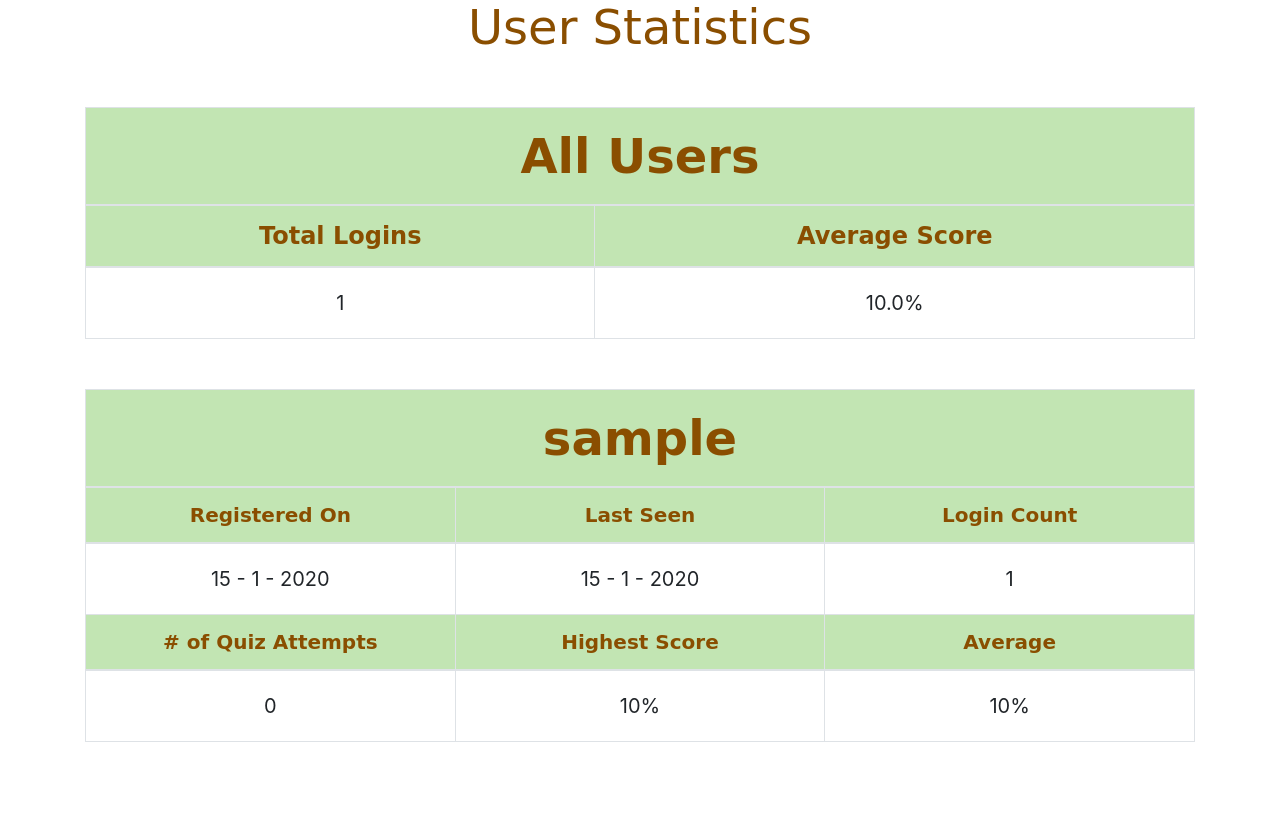
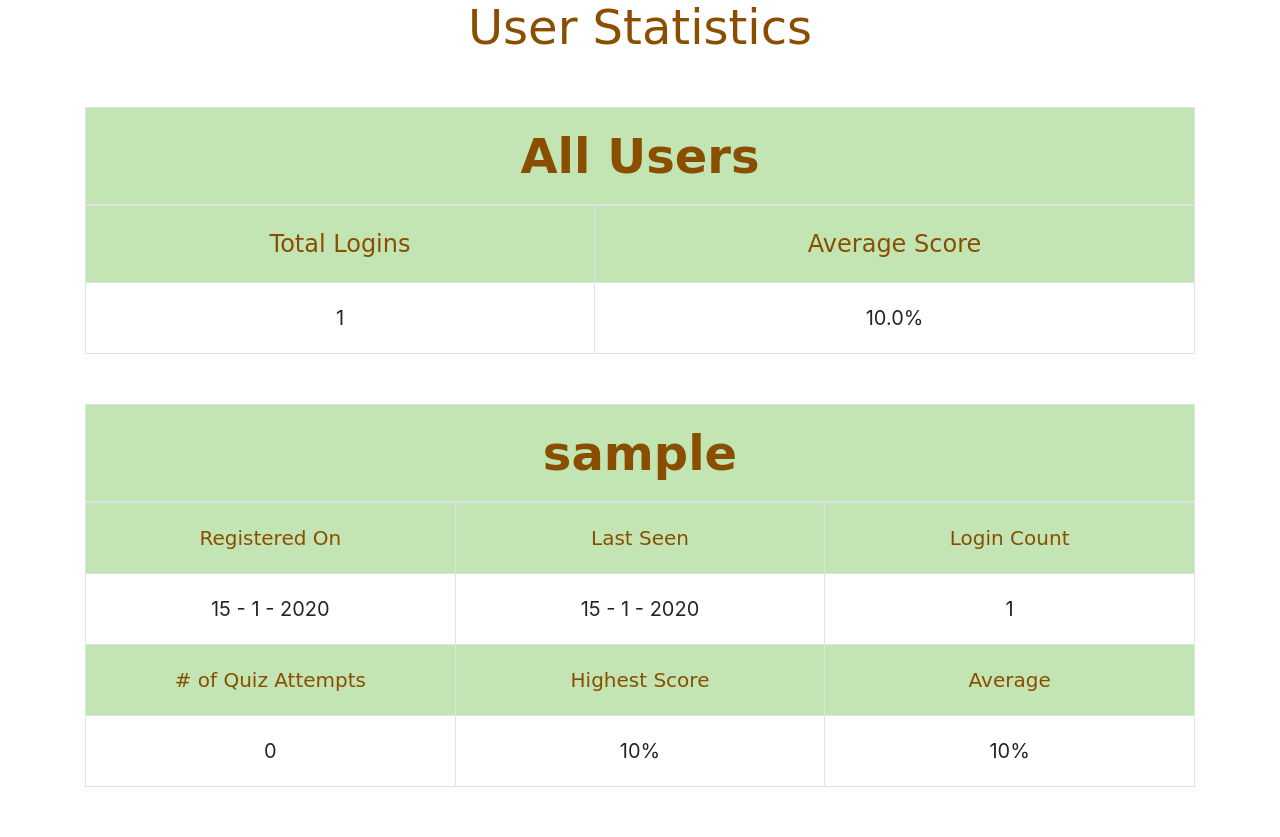
Before and after one commit to thomas-cleary-uwa/cits3403-project, a Flask app: page /user_stats in a window 1280 px wide. Shown: the part 339-1176 px from the top of the page. Before the commit the page ends 1081 px from the top, so only its background shows below. Run offline with Flask 2, Linux system fonts and the light colour scheme; a user stored in the database is signed in; tables that the repository leaves empty hold one stand-in row (values such as "Sample post"); some web fonts are replaced.

Commit message:
format/validate all admin html pages

```diff
--- a/app/static/css/ezTrees.css
+++ b/app/static/css/ezTrees.css
@@ -76,7 +76,7 @@
   margin-right: auto;
 }
 
-.table-results thead {
+.table-results thead, .second-heading {
   background-color: rgba(86, 181, 42, 0.356);
 }
 
--- a/app/templates/admin_pages/admin_index.html
+++ b/app/templates/admin_pages/admin_index.html
@@ -1,6 +1,7 @@
 {% extends "base_content.html" %}
 
 {% block inContainer %}
+
   <div class="div-centered">
     <h1 class="page-heading">ezTrees Administrator Site</h1>
   </div>
--- a/app/templates/admin_pages/user_attempts_landing.html
+++ b/app/templates/admin_pages/user_attempts_landing.html
@@ -8,15 +8,17 @@
       <th class="page-subheading">Users</th>
     </tr>
   </thead>
+
   {% for user, attempt_count in users %}
   {% if attempt_count > 0 %}
   <tr>
     <td class="page-text">
       <a href="{{ url_for('user_attempts', username=user.username) }}">
-        {{ user.username }}
+      {{ user.username }}
       </a>
     </td>
   </tr>
+
   {% else %}
   <tr>
     <td class="page-text">
@@ -25,7 +27,7 @@
   </tr>
   {% endif %}
   {% endfor %}
+
 </table>
 
-
 {% endblock %}
--- a/app/templates/admin_pages/user_stats.html
+++ b/app/templates/admin_pages/user_stats.html
@@ -11,12 +11,10 @@
     </tr>
   </thead>
 
-  <thead>
-  <tr>
-    <th class="page-subheading">Total Logins</th>
-    <th class="page-subheading">Average Score</th>
+  <tr class="second-heading">
+    <td class="page-subheading">Total Logins</td>
+    <td class="page-subheading">Average Score</td>
   </tr>
-  </thead>
 
   <tr>
     <td class="page-text">{{ totals["login_attempts"] }}</td>
@@ -28,34 +26,27 @@
   </tr>
 </table>
 
-
 {% for user, stats in user_info %}
 <table class="table table-bordered table-results">
   <thead>
     <tr>
       <th colspan="3" class="page-heading  table-col-w50">
-
         {% if stats.num_quiz_attempts > 0 %}
         <a href="{{ url_for('user_attempts', username=user.username) }}">
-          {{ user.username}}
+        {{ user.username}}
         </a>
-
         {% else %}
         {{ user.username}}
-
         {% endif %}
       </th>
     </tr>
   </thead>
 
-
-  <thead>
-    <tr>
-      <th class="page-text page-subheading table-col-w33">Registered On</th>
-      <th class="page-text page-subheading table-col-w33">Last Seen</th>
-      <th class="page-text page-subheading table-col-w33">Login Count</th>
-    </tr>
-  </thead>
+  <tr class="second-heading">
+    <td class="page-text page-subheading table-col-w33">Registered On</td>
+    <td class="page-text page-subheading table-col-w33">Last Seen</td>
+    <td class="page-text page-subheading table-col-w33">Login Count</td>
+  </tr>
 
   <tr>
     <td class="page-text">
@@ -71,13 +62,11 @@
     <td class="page-text">{{ stats.num_logins }}</td>
   </tr>
 
-  <thead>
-    <tr>
-      <th class="page-text page-subheading table-col-w33"># of Quiz Attempts</th>
-      <th class="page-text page-subheading table-col-w33">Highest Score</th>
-      <th class="page-text page-subheading table-col-w33">Average</th>
-    </tr>
-  </thead>
+  <tr class="second-heading">
+    <td class="page-text page-subheading table-col-w33"># of Quiz Attempts</td>
+    <td class="page-text page-subheading table-col-w33">Highest Score</td>
+    <td class="page-text page-subheading table-col-w33">Average</td>
+  </tr>
 
   <tr>
     <td class="page-text">{{ stats.num_quiz_attempts }}</td>
@@ -92,5 +81,4 @@
 </table>
 
 {% endfor %}
-
 {% endblock %}
```
Also changed, not shown: app/templates/admin_pages/user_attempts.html (+2 -8 lines).
